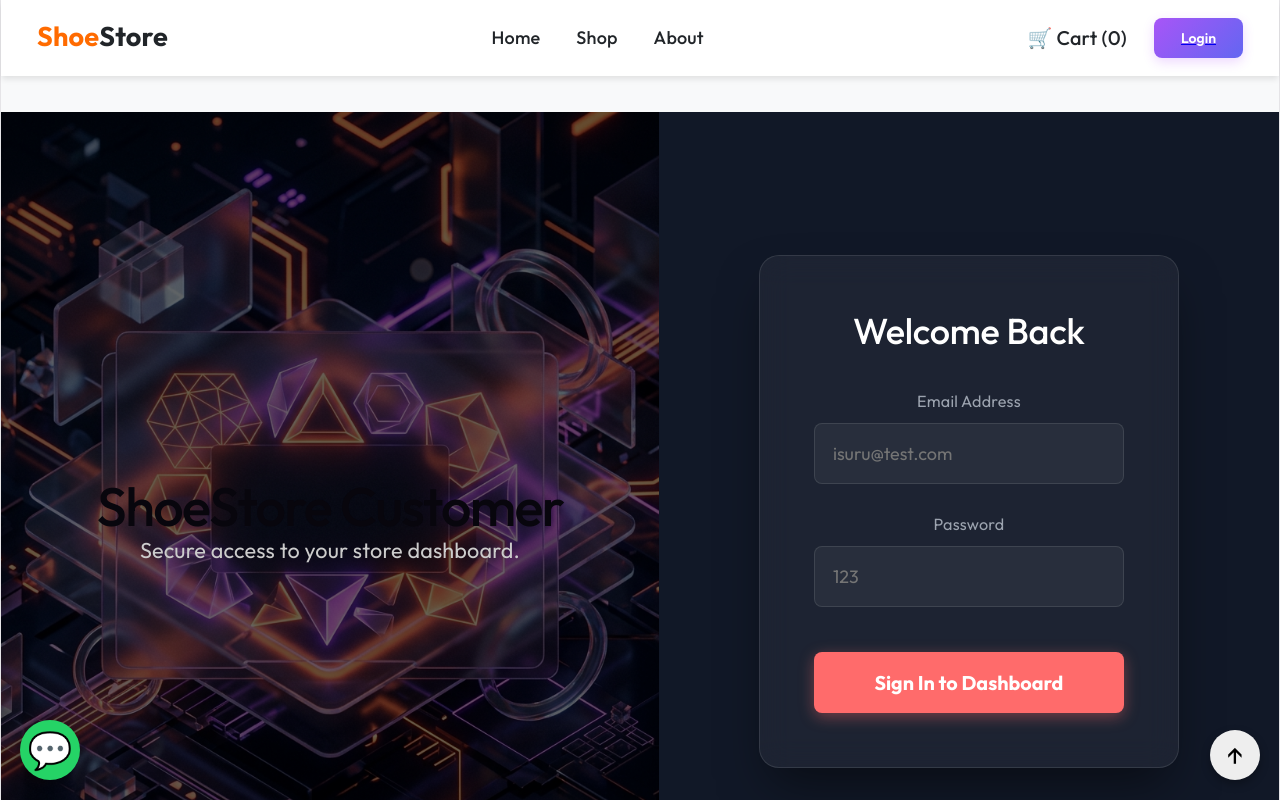
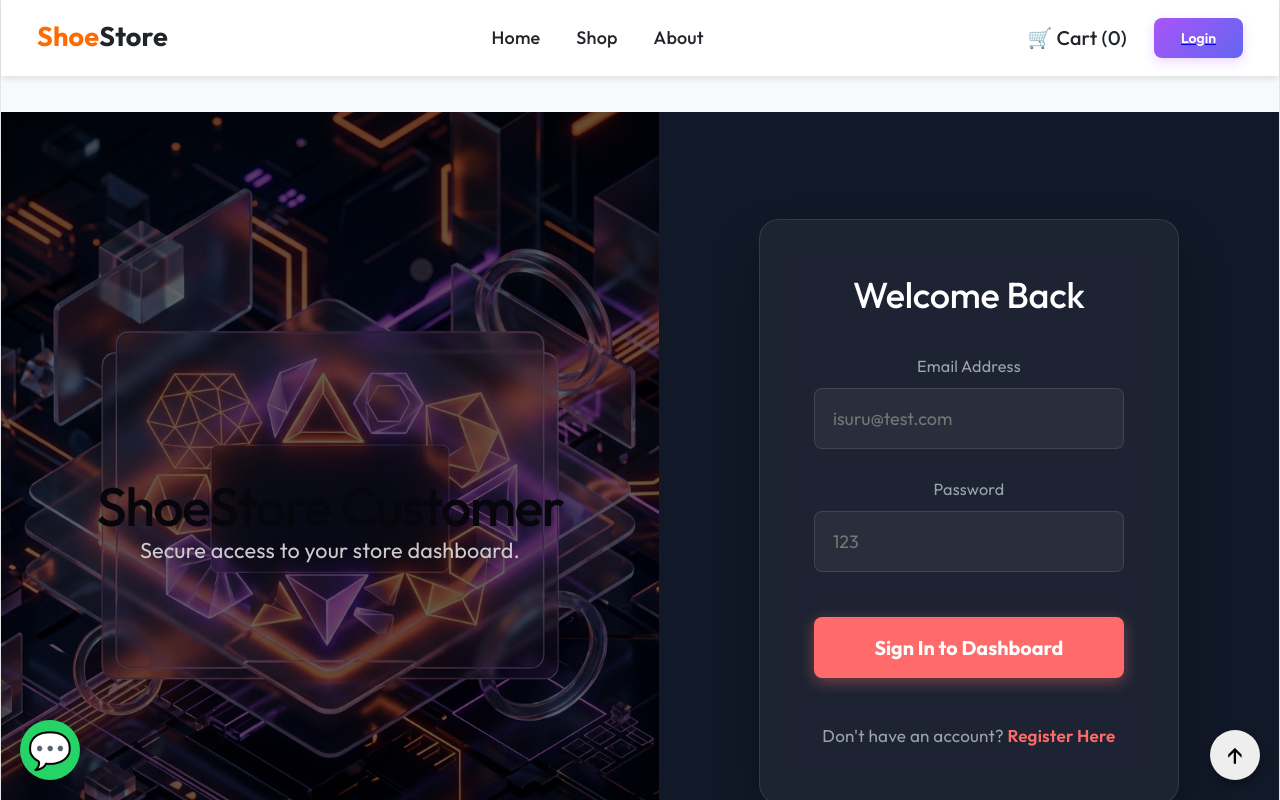
Before and after one commit to Imadu2003/online-footwear-shop, a React (Vite) app in the folder frontend/: page /customer-login in a window 1280 px wide. Shown: the top 800 px of the page. Built offline with nearby package versions, Linux system fonts and the light colour scheme.

Commit message:
Update login and registration pages with improved user navigation and async login handling

```diff
--- a/frontend/src/pages/customer/CustomerLogin.jsx
+++ b/frontend/src/pages/customer/CustomerLogin.jsx
@@ -2,6 +2,7 @@ import { useState } from 'react';
 import { useNavigate } from 'react-router-dom';
 import { useAuth } from '../../context/AuthContext';
 import bgImage from '../../assets/admin-bg.png'; //background image for the login page
+import { Link } from 'react-router-dom';
 
 export default function CustomerLogin() {
   const [email, setEmail] = useState('');
@@ -10,13 +11,13 @@ export default function CustomerLogin() {
   const { login } = useAuth();
   const navigate = useNavigate();
 
-  const handleLogin = (e) => {
+  const handleLogin = async (e) => {
     e.preventDefault();
     setError('');
 
-    const isSuccess = login(email, password);
-    if (isSuccess) {
-      navigate('/');
+    const result = await login(email, password);
+    if (result.success) {
+      navigate('/');  //if login is successful, navigate to the home page
     } else {
       setError('Invalid email or password');
     }
@@ -68,9 +69,15 @@ export default function CustomerLogin() {
               />
             </div>
 
+
             <button type="submit" style={loginBtnStyle}>
               Sign In to Dashboard
             </button>
+            <p style={{ textAlign: 'center', color: '#9ca3af', marginTop: '1rem', fontSize: '0.95rem' }}>
+              Don't have an account? <Link to="/register" style={{ color: '#ff6b6b', textDecoration: 'none', fontWeight: '600' }}>Register Here</Link>
+            </p>
+
+
           </form>
         </div>
       </div>
@@ -94,7 +101,7 @@ const imageSideStyle = {
   position: 'relative'
 };
 
- const overlayStyle = {
+const overlayStyle = {
   position: 'absolute',
   top: 0, left: 0, right: 0, bottom: 0,
   backgroundColor: 'rgba(0,0,0,0.6)',
--- a/frontend/src/pages/customer/Register.jsx
+++ b/frontend/src/pages/customer/Register.jsx
@@ -94,8 +94,8 @@ export default function Register() {
             <button type="submit" style={registerBtnStyle}>
               Create My Account
             </button>
-            <p style={{ textAlign: 'center', color: '#9ca3af', marginTop: '1rem', fontSize: '0.95rem' }}>
-              Already have an account? <Link to="/login" style={{ color: '#ff6b6b', textDecoration: 'none', fontWeight: '600' }}>Log In</Link>
+                        <p style={{ textAlign: 'center', color: '#9ca3af', marginTop: '1rem', fontSize: '0.95rem' }}>
+              Don't have an account? <Link to="/register" style={{ color: '#ff6b6b', textDecoration: 'none', fontWeight: '600' }}>Register Here</Link>
             </p>
           </form>
         </div>
```
